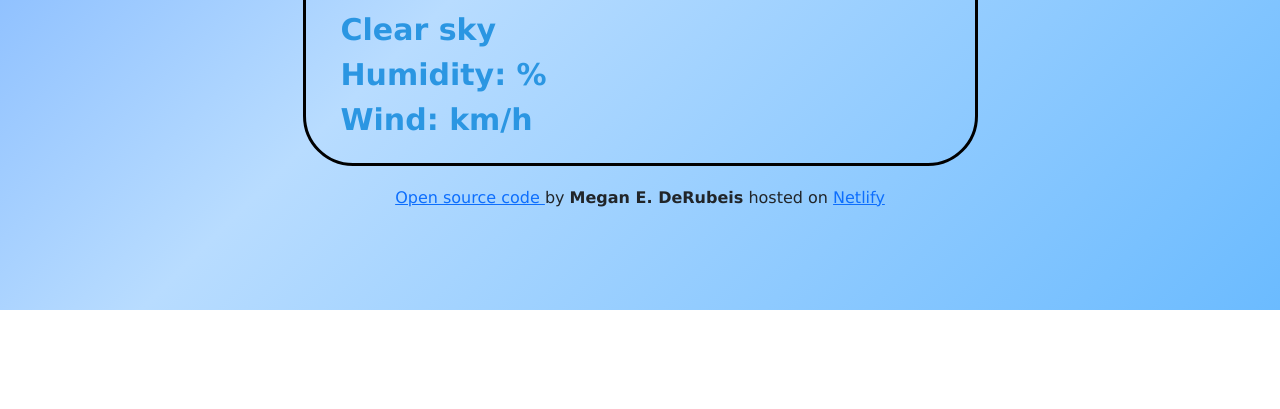
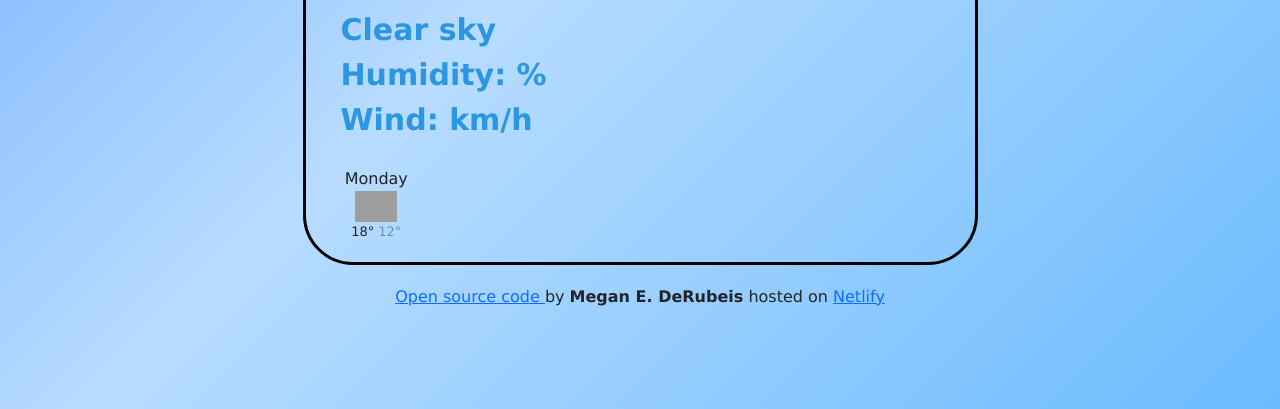
Before and after one commit to MeganDeRubeis/Weather-App, a plain HTML site: page index.html in a window 1280 px wide. Shown: the part 600-1009 px from the top of the page. Before the commit the page ends 910 px from the top, so only its background shows below. Drawn offline with nearby package versions, Linux system fonts and the light colour scheme; no server answers; grey boxes are pictures that could not be loaded.

Commit message:
Weekly forecast HTML and CSS
Added weekly weather forecast html. Wrapped everything in classes and formatted CSS.

```diff
--- a/index.html
+++ b/index.html
@@ -56,6 +56,24 @@
         <li>Humidity: <span id="humidity"></span>%</li>
         <li>Wind: <span id="wind"></span> km/h</li>
       </ul>
+
+      <div class="weekly-forecast">
+        <div class="row">
+          <div class="col-2">
+            <div class="weekly-forecast-date"></div>
+            Monday
+            <img
+              src="http://openweathermap.org/img/wn/01d@2x.png"
+              alt=""
+              width="42"
+            />
+            <div class="weekly-forecast-temperature">
+              <span class="weekly-forecast-temperature-max"> 18° </span>
+              <span class="weekly-forecast-temperature-min"> 12° </span>
+            </div>
+          </div>
+        </div>
+      </div>
     </div>
 
     <footer>
--- a/src/style.css
+++ b/src/style.css
@@ -101,3 +101,23 @@ li {
 footer {
   text-align: center;
 }
+
+.weekly-forecast {
+  margin-top: 20px;
+  text-align: center;
+  margin-bottom: 20px;
+}
+
+.weekly-forecast-date {
+  font-size: 16px;
+  color: black;
+  opacity: 0.4;
+}
+
+.weekly-forecast-temperature {
+  font-size: 13px;
+}
+
+.weekly-forecast-temperature-min {
+  opacity: 0.4;
+}
```
Also changed, not shown: src/noaa-kcvlb727mn8-unsplash.jpg (added), 1 other file.
